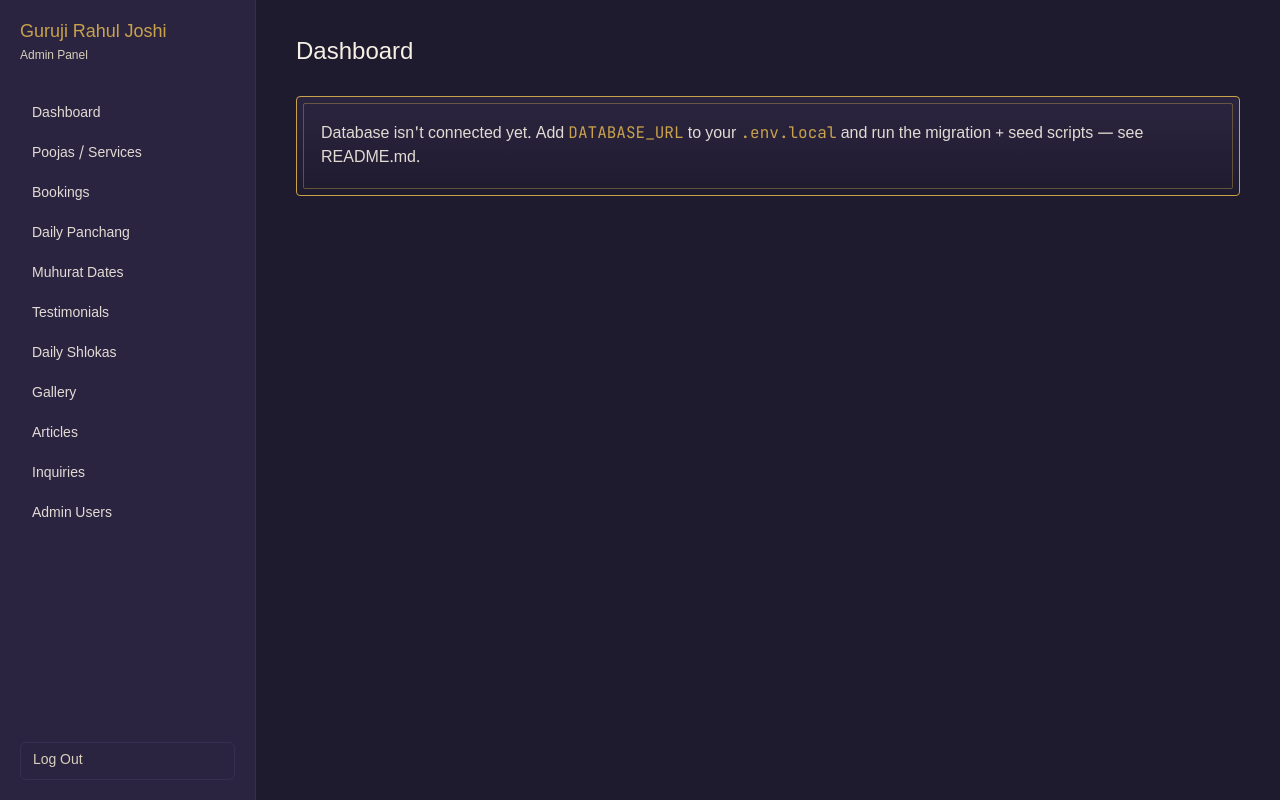
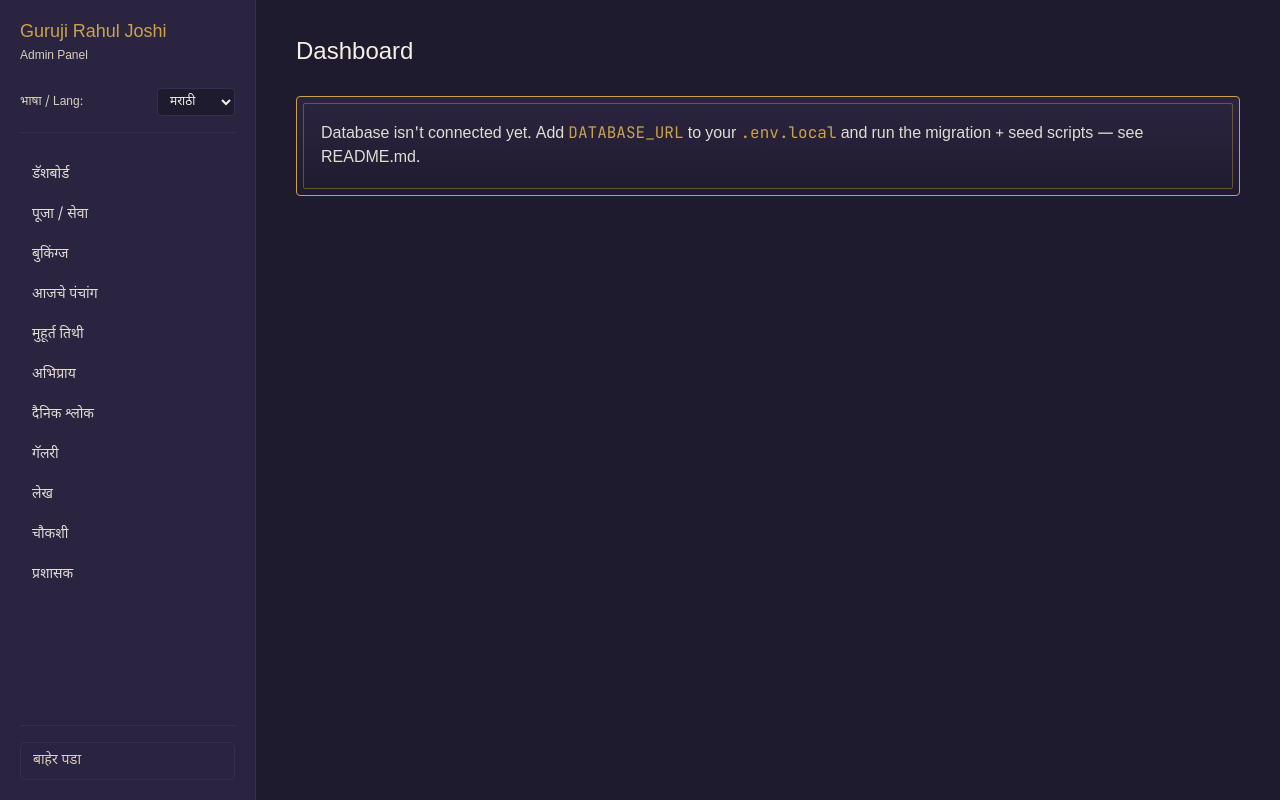
Before and after one commit to adityakulkarni3618/guruji-site, a Next.js app: page /admin in a window 1280 px wide. Built offline with nearby package versions, Linux system fonts and the light colour scheme; no server answers.

Commit message:
feat: make admin dashboard translation-ready with language switcher and make gallery URL field optional

```diff
--- a/src/app/admin/(dashboard)/gallery/page.js
+++ b/src/app/admin/(dashboard)/gallery/page.js
@@ -48,7 +48,6 @@ export default function AdminGalleryPage() {
           </select>
           <div className="flex flex-col gap-1.5">
             <input
-              required
               placeholder="Media URL"
               value={form.url}
               onChange={(e) => setForm((f) => ({ ...f, url: e.target.value }))}
--- a/src/app/admin/(dashboard)/layout.js
+++ b/src/app/admin/(dashboard)/layout.js
@@ -1,29 +1,74 @@
+"use client";
+
 import Link from "next/link";
+import { useEffect, useState } from "react";
 import LogoutButton from "@/components/admin/LogoutButton";
+import { getAdminDict, getAdminLang, setAdminLang } from "@/lib/adminLang";
+
+export default function AdminDashboardLayout({ children }) {
+  const [lang, setLang] = useState("mr");
+  const [dict, setDict] = useState(null);
+
+  useEffect(() => {
+    // Set initial language
+    setLang(getAdminLang());
+    setDict(getAdminDict());
+
+    // Listen for language change events
+    const handleLangChange = () => {
+      setLang(getAdminLang());
+      setDict(getAdminDict());
+    };
+    window.addEventListener("admin-lang-change", handleLangChange);
+    return () => window.removeEventListener("admin-lang-change", handleLangChange);
+  }, []);
+
+  function handleLanguageSwitch(newLang) {
+    setAdminLang(newLang);
+  }
+
+  if (!dict) {
+    return <div className="min-h-screen bg-ink flex items-center justify-center text-cream-dim">Loading Dashboard…</div>;
+  }
 
   const NAV = [
-  { href: "/admin", label: "Dashboard" },
-  { href: "/admin/services", label: "Poojas / Services" },
-  { href: "/admin/bookings", label: "Bookings" },
-  { href: "/admin/panchang", label: "Daily Panchang" },
-  { href: "/admin/muhurat", label: "Muhurat Dates" },
-  { href: "/admin/testimonials", label: "Testimonials" },
-  { href: "/admin/shlokas", label: "Daily Shlokas" },
-  { href: "/admin/gallery", label: "Gallery" },
-  { href: "/admin/blog", label: "Articles" },
-  { href: "/admin/inquiries", label: "Inquiries" },
-  { href: "/admin/users", label: "Admin Users" },
+    { href: "/admin", label: dict.admin.dashboard },
+    { href: "/admin/services", label: dict.admin.services },
+    { href: "/admin/bookings", label: dict.admin.bookings },
+    { href: "/admin/panchang", label: dict.admin.panchang },
+    { href: "/admin/muhurat", label: dict.admin.muhurat },
+    { href: "/admin/testimonials", label: dict.admin.testimonials },
+    { href: "/admin/shlokas", label: dict.admin.shlokas },
+    { href: "/admin/gallery", label: dict.admin.gallery },
+    { href: "/admin/blog", label: dict.admin.articles },
+    { href: "/admin/inquiries", label: dict.admin.inquiries },
+    { href: "/admin/users", label: dict.admin.users },
   ];
 
-export default function AdminDashboardLayout({ children }) {
   return (
     <div className="min-h-screen flex bg-ink">
-      <aside className="w-64 shrink-0 border-r border-ink-3 bg-ink-2 p-5 hidden md:flex md:flex-col">
-        <div className="mb-8">
+      <aside className="w-64 shrink-0 border-r border-ink-3 bg-ink-2 p-5 hidden md:flex md:flex-col justify-between">
+        <div>
+          <div className="mb-6">
             <div className="text-brass font-display text-lg">Guruji Rahul Joshi</div>
             <div className="text-cream-dim text-xs">Admin Panel</div>
           </div>
-        <nav className="flex-1 space-y-1">
+
+          {/* Admin Language Switcher */}
+          <div className="mb-6 flex items-center justify-between gap-1 border-b border-ink-3 pb-4">
+            <span className="text-xs text-cream-dim font-medium">भाषा / Lang:</span>
+            <select
+              value={lang}
+              onChange={(e) => handleLanguageSwitch(e.target.value)}
+              className="bg-ink text-cream border border-ink-3 rounded px-2 py-1 text-xs focus:outline-none focus:border-brass cursor-pointer"
+            >
+              <option value="mr">मराठी</option>
+              <option value="hi">हिंदी</option>
+              <option value="en">English</option>
+            </select>
+          </div>
+
+          <nav className="space-y-1">
             {NAV.map((item) => (
               <Link
                 key={item.href}
@@ -34,7 +79,10 @@ export default function AdminDashboardLayout({ children }) {
               </Link>
             ))}
           </nav>
-        <LogoutButton />
+        </div>
+        <div className="mt-8 pt-4 border-t border-ink-3">
+          <LogoutButton label={dict.admin.logout} />
+        </div>
       </aside>
       <main className="flex-1 p-6 md:p-10 overflow-x-auto">{children}</main>
     </div>
--- a/src/components/admin/LogoutButton.jsx
+++ b/src/components/admin/LogoutButton.jsx
@@ -2,7 +2,7 @@
 
 import { useRouter } from "next/navigation";
 
-export default function LogoutButton() {
+export default function LogoutButton({ label = "Log Out" }) {
   const router = useRouter();
 
   async function handleLogout() {
@@ -14,9 +14,9 @@ export default function LogoutButton() {
   return (
     <button
       onClick={handleLogout}
-      className="mt-4 text-sm text-cream-dim hover:text-sindoor-light border border-ink-3 rounded-md px-3 py-2 text-left"
+      className="w-full text-sm text-cream-dim hover:text-sindoor-light border border-ink-3 rounded-md px-3 py-2 text-left transition-colors cursor-pointer"
     >
-      Log Out
+      {label}
     </button>
   );
 }
--- a/src/i18n/dictionaries.js
+++ b/src/i18n/dictionaries.js
@@ -105,6 +105,36 @@ export const dictionaries = {
       followUs: "Connect",
       rights: "All rights reserved.",
     },
+    admin: {
+      dashboard: "Dashboard",
+      services: "Poojas / Services",
+      bookings: "Bookings",
+      panchang: "Daily Panchang",
+      muhurat: "Muhurat Dates",
+      testimonials: "Testimonials",
+      shlokas: "Daily Shlokas",
+      gallery: "Gallery",
+      articles: "Articles",
+      inquiries: "Inquiries",
+      users: "Admin Users",
+      logout: "Log Out",
+      name: "Name",
+      category: "Category",
+      price: "Price",
+      active: "Active",
+      actions: "Actions",
+      edit: "Edit",
+      delete: "Delete",
+      save: "Save Changes",
+      create: "Create",
+      upload: "Upload File",
+      url: "URL",
+      caption: "Caption",
+      mediaType: "Media Type",
+      image: "Image",
+      video: "Video",
+      add: "Add New",
+    },
   },
 
   hi: {
@@ -204,6 +234,36 @@ export const dictionaries = {
       quickLinks: "त्वरित लिंक",
       followUs: "जुड़ें",
       rights: "सर्वाधिकार सुरक्षित।",
+    },
+    admin: {
+      dashboard: "डैशबोर्ड",
+      services: "पूजा / सेवाएं",
+      bookings: "बुकिंग",
+      panchang: "दैनिक पंचांग",
+      muhurat: "मुहूर्त तिथियां",
+      testimonials: "प्रतिक्रियाएं",
+      shlokas: "दैनिक श्लोक",
+      gallery: "गैलरी",
+      articles: "लेख",
+      inquiries: "पूछताछ",
+      users: "एडमिन उपयोगकर्ता",
+      logout: "लॉग आउट",
+      name: "नाम",
+      category: "श्रेणी",
+      price: "मूल्य",
+      active: "सक्रिय",
+      actions: "कार्रवाई",
+      edit: "संपादित करें",
+      delete: "हटाएं",
+      save: "परिवर्तन सहेजें",
+      create: "बनाएं",
+      upload: "फ़ाइल अपलोड करें",
+      url: "यूआरएल",
+      caption: "शीर्षक",
+      mediaType: "मीडिया प्रकार",
+      image: "छवि",
+      video: "वीडियो",
+      add: "नया जोड़ें",
     },
   },
 
@@ -305,6 +365,36 @@ export const dictionaries = {
       followUs: "संपर्कात रहा",
       rights: "सर्व हक्क राखीव.",
     },
+    admin: {
+      dashboard: "डॅशबोर्ड",
+      services: "पूजा / सेवा",
+      bookings: "बुकिंग्ज",
+      panchang: "आजचे पंचांग",
+      muhurat: "मुहूर्त तिथी",
+      testimonials: "अभिप्राय",
+      shlokas: "दैनिक श्लोक",
+      gallery: "गॅलरी",
+      articles: "लेख",
+      inquiries: "चौकशी",
+      users: "प्रशासक",
+      logout: "बाहेर पडा",
+      name: "नाव",
+      category: "श्रेणी",
+      price: "किंमत",
+      active: "सक्रिय",
+      actions: "कृती",
+      edit: "संपादित करा",
+      delete: "हटवा",
+      save: "बदल जतन करा",
+      create: "तयार करा",
+      upload: "फाइल अपलोड करा",
+      url: "यूआरएल",
+      caption: "कॅप्शन",
+      mediaType: "माध्यम प्रकार",
+      image: "चित्र",
+      video: "व्हिडिओ",
+      add: "नवीन जोडा",
+    },
   },
 };
 
--- /dev/null
+++ b/src/lib/adminLang.js
@@ -0,0 +1,19 @@
+import { dictionaries } from "@/i18n/dictionaries";
+
+export function getAdminDict() {
+  if (typeof window === "undefined") return dictionaries.mr;
+  const lang = localStorage.getItem("admin-lang") || "mr";
+  return dictionaries[lang] || dictionaries.mr;
+}
+
+export function getAdminLang() {
+  if (typeof window === "undefined") return "mr";
+  return localStorage.getItem("admin-lang") || "mr";
+}
+
+export function setAdminLang(lang) {
+  if (typeof window !== "undefined") {
+    localStorage.setItem("admin-lang", lang);
+    window.dispatchEvent(new Event("admin-lang-change"));
+  }
+}
```
Lines whose indentation alone changed are shown as unchanged.
